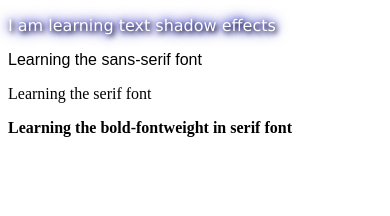
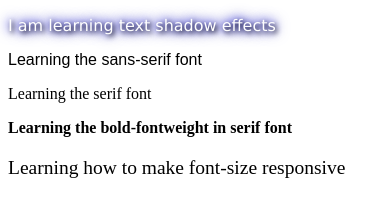
Before and after one commit to ianwambaire/HTMLCSS, a plain HTML site: page leaningcss.html in a window 390 px wide. Drawn offline with Linux system fonts and the light colour scheme.

Commit message:
how to make font-size responsive using css

```diff
--- a/leaningcss.css
+++ b/leaningcss.css
@@ -14,3 +14,6 @@
     font-family: serif;
     font-weight: bold;
 }
+#basic{
+    font-size: 5vw;
+}
--- a/leaningcss.html
+++ b/leaningcss.html
@@ -11,7 +11,7 @@
     <p id="ba">Learning the sans-serif font</p>
     <p id="bas">Learning the serif font</p>
     <p id="basi">Learning the bold-fontweight in serif font</p>
-    <p id="basic"></p>
+    <p id="basic">Learning how to make font-size responsive</p>
 
 </body>
 </html>
```
